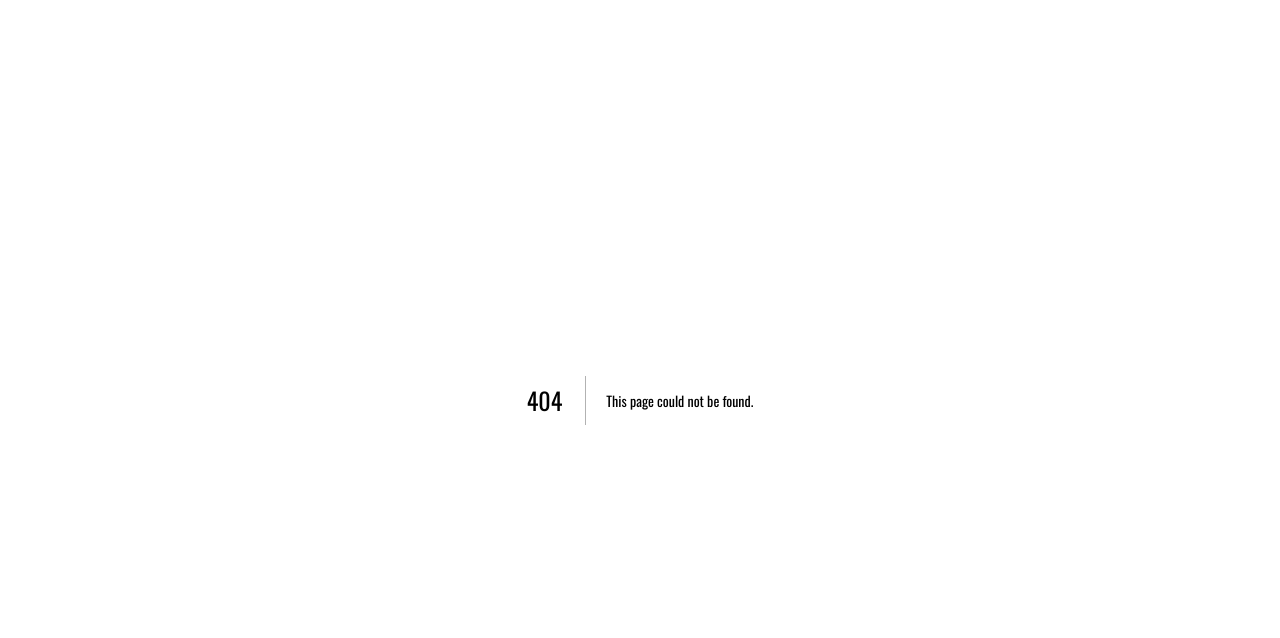
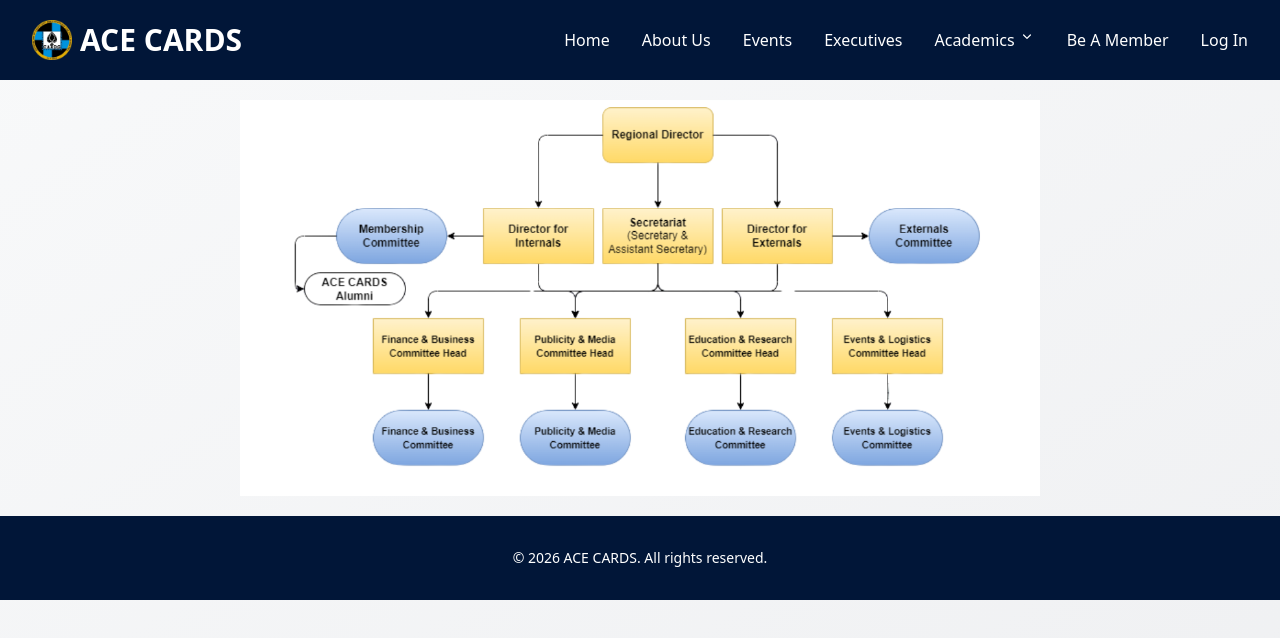
Before and after one commit to ACE-CARDS/project-tongitss, a Next.js app: page /committee in a window 1280 px wide. Before the commit this address had no page. Shown: the top 638 px of the page. Built offline with nearby package versions, Linux system fonts and the light colour scheme.

Commit message:
feat: added image

```diff
--- /dev/null
+++ b/app/committee/page.tsx
@@ -0,0 +1,24 @@
+"use client";
+
+import NavBar from "@/components/navbar";
+import Footer from "@/components/footer";
+import Image from "next/image";
+
+export default function Committee() {
+  return (
+    <div className="bg-gradient-to-br from-[#f8f9fa] to-[#eff0f2] text-[#141414] min-h-screen">
+      <NavBar />
+
+      <div className="m-5 w-200 mx-auto">
+        <Image
+          src="/images/committee-organization.png"
+          alt="Current Month"
+          width={1238}
+          height={613}
+          className="mx-auto"
+        />
+      </div>
+      <Footer />
+    </div>
+  );
+}
--- a/app/dashboard/page.tsx
+++ b/app/dashboard/page.tsx
@@ -5,7 +5,7 @@ import NavBar from "@/components/navbar";
 import Footer from "@/components/footer";
 import Calendar from "@/components/calendar";
 import { createClient } from "@/lib/supabase/client";
-import AnnounceMemberCard from "@/components/announceMemberCard"; // Check this path!
+import AnnounceMemberCard from "@/components/announceMemberCard";
 
 const supabase = createClient();
 
@@ -17,7 +17,7 @@ export default function Dashboard() {
     async function getAnnouncements() {
       try {
         const { data, error } = await supabase
-          .from("announce_dash") // Ensure this table exists in your DB
+          .from("announce_dash")
           .select("*")
           .order("id", { ascending: true });
 
--- a/components/calendar.tsx
+++ b/components/calendar.tsx
@@ -75,6 +75,7 @@ export default function Calendar() {
   return (
     <div style={styles.wrap}>
       <div>
+        {/*Toolbar*/}
         <div className="toolbar mb-4 flex flex-col items-center justify-between gap-4 md:gap-0 md:flex-row">
           <h2 className="text-2xl font-bold text-center md:text-left md:text-xl">
             {startDate.toString("MMMM yyyy")}
@@ -119,6 +120,8 @@ export default function Calendar() {
             </button>
           </div>
         </div>
+
+        {/*calendar*/}
         <div style={styles.main} className="calendar">
           <DayPilotMonth
             startDate={startDate}
@@ -130,6 +133,7 @@ export default function Calendar() {
             onBeforeEventRender={(args) => {}}
           />
 
+          {/*Calendar Modal mhm*/}
           <CalendarEvent
             isShowing={isPopupShowing}
             onClose={() => setIsPopupShowing(false)}
--- a/components/calendarEvent.tsx
+++ b/components/calendarEvent.tsx
@@ -2,8 +2,6 @@ import { useGSAP } from "@gsap/react";
 import gsap from "gsap";
 import { type FC, useRef, useEffect, useState } from "react";
 import { Transition } from "react-transition-group";
-import { createClient } from "@/lib/supabase/client";
-import AnnounceCard from "./announceCard";
 
 type Props = {
   isShowing: boolean;
```
Also changed, not shown: public/images/committee-organization.png (added).
